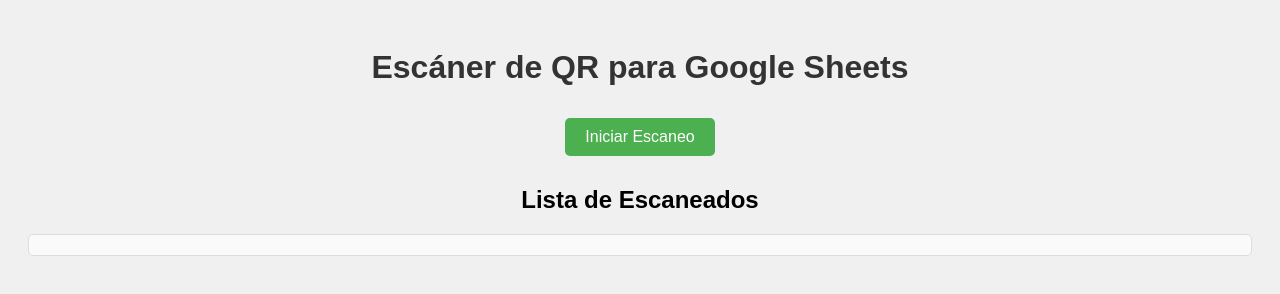
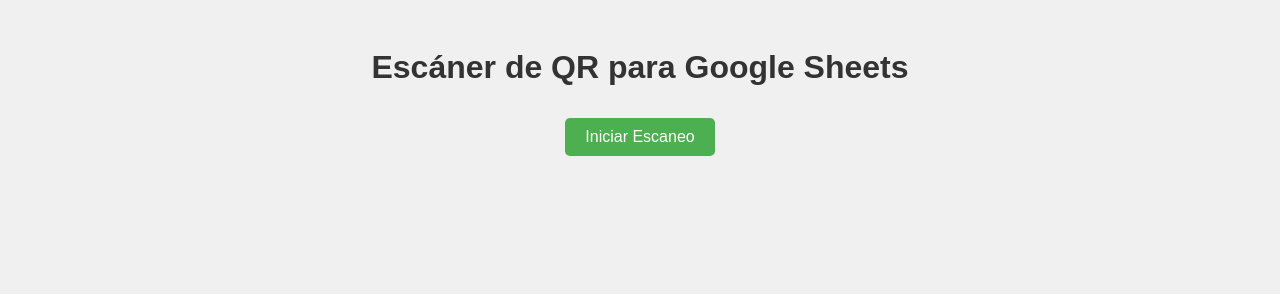
Before and after one commit to develmeiker/qr-scanner-sheets, a plain HTML site: page index.html in a window 1280 px wide. Drawn offline with Linux system fonts and the light colour scheme.

Commit message:
Update index.html

```diff
--- a/index.html
+++ b/index.html
@@ -14,10 +14,6 @@
         <p>Escaneado: <span id="scannedText"></span></p>
         <button id="addToList">Agregar a Lista</button>
     </div>
-    <h2>Lista de Escaneados</h2>
-    <div id="listContainer">
-        <ul id="scannedList"></ul>
-    </div>
     <button id="sendToSheets" style="display:none;">Enviar a Sheets</button>
     <script src="script.js"></script>
     <script src="https://unpkg.com/@zxing/library@latest/umd/index.min.js"></script>
```
